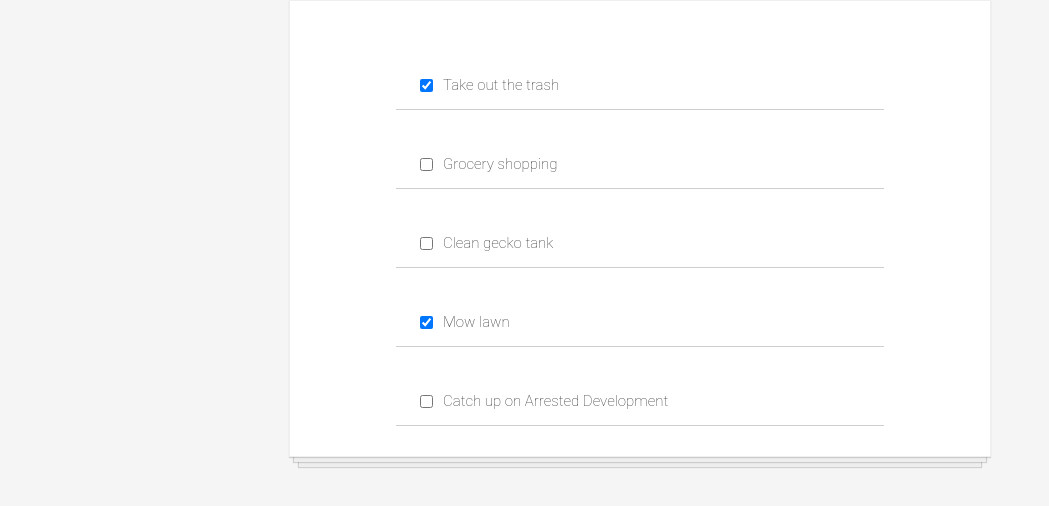
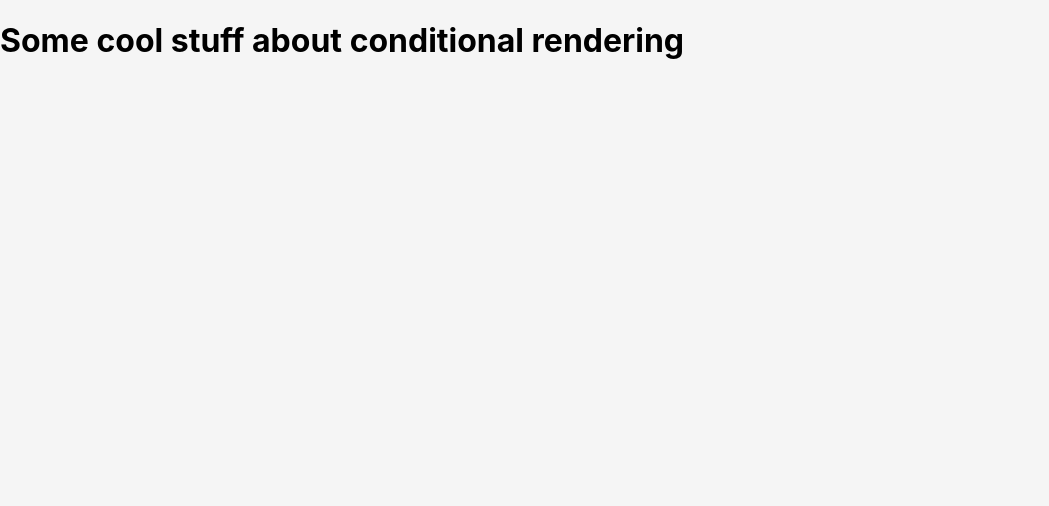
Before and after one commit to abhishekkhare/react_todolist, a React (Create React App) app: page / in a window 1280 px wide. Shown: the top 506 px of the page, without its empty margins (0-1049 px from the left). Built offline with nearby package versions, Linux system fonts and the light colour scheme.

Commit message:
React Conditional Rendering -1

```diff
--- a/src/App.js
+++ b/src/App.js
@@ -1,51 +1,26 @@
-/**
- * Let's make it so our checkbox can actually mark our todo as complete or incomplete!
- * This challenge is a little more involved than some of the past ones. Check the comments
- * in the code for some help on accomplishing this one
- *
- * Challenge:
- * 1. Create an event handler in the App component for when the checkbox is clicked (which is an `onChange` event)
- *    a. This method will be the trickest part. Check the comments in the stubbed-out method below for some pseudocode to help guide you through this part
- * 2. Pass the method down to the TodoItem component
- * 3. In the TodoItem component, make it so when the `onChange` event happens, it calls the `handleChange` method and passes the id of the todo into the function
- */
+import React, {Component} from "react"
+import Conditional from "./components/Conditional"
 
-
-import React from "react"
-import TodoItem from "./components/TodoItem"
-import todosData from "./data/todosData"
-
-class App extends React.Component {
+class App extends Component {
     constructor() {
         super()
         this.state = {
-            todos: todosData
+            isLoading: true
         }
-        this.handleChange = this.handleChange.bind(this)
     }
 
-    handleChange(id) {
-        // Update state so that the item with the given id flips `completed` from false to true (or vise versa)
-        // Remember not to modify prevState directly, but instead to return a new version of state with the change you want included in that update. (Think how you might use the `.map` method to do this)
-        this.setState(prevState => {
-            const updatedTodos = prevState.todos.map(todo => {
-                if (todo.id === id) {
-                    todo.completed = !todo.completed
-                }
-                return todo
+    componentDidMount() {
+        setTimeout(() => {
+            this.setState({
+                isLoading: false
             })
-            return {
-                todos: updatedTodos
-            }
-        })
+        }, 1500)
     }
 
     render() {
-        const todoItems = this.state.todos.map(item => <TodoItem key={item.id} todoItem={item} handleChange={this.handleChange}/>)
-
         return (
-            <div className="todo-list">
-                {todoItems}
+            <div>
+                <Conditional isLoading={this.state.isLoading}/>
             </div>
         )
     }
--- /dev/null
+++ b/src/components/Conditional.js
@@ -0,0 +1,14 @@
+import React from "react"
+
+function Conditional(props) {
+    if(props.isLoading === true) {
+        return (
+            <h1>Loading...</h1>
+        )
+    }
+    return (
+        <h1>Some cool stuff about conditional rendering</h1>
+    )
+}
+
+export default Conditional
```
